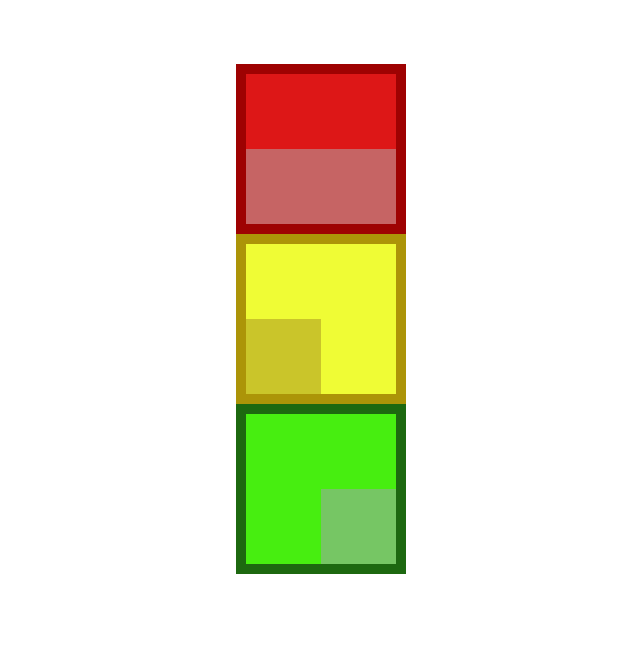
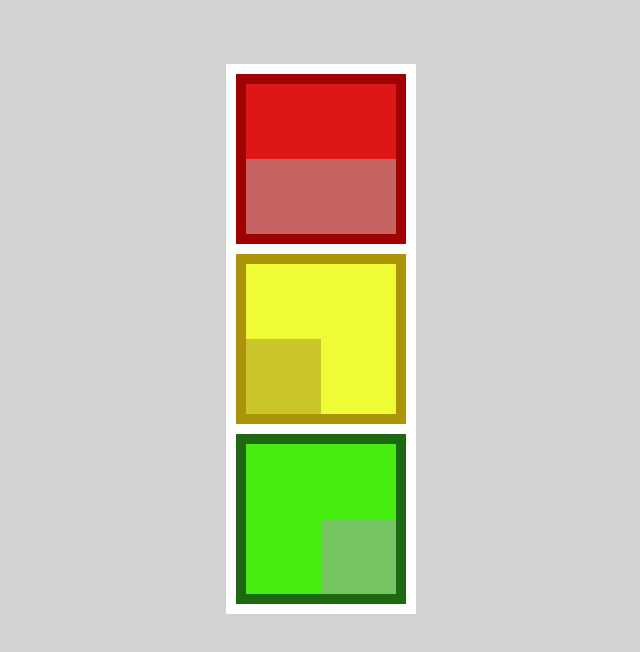
Before and after one commit to kleresjo/School-projects---Traffic-lights, a plain HTML site: page index.html in a window 1280 px wide. Shown: the whole page, without its empty margins (319-959 px from the left). Drawn offline with Linux system fonts and the light colour scheme.

Commit message:
Fixed the border

```diff
--- a/index.html
+++ b/index.html
@@ -4,10 +4,11 @@
     <meta charset="UTF-8">
     <meta name="viewport" content="width=device-width, initial-scale=1.0">
     <link rel="stylesheet" href="style.css">
-    <title>Trafic Lights</title>
+    <title>Traffic Lights</title>
 </head>
 <body>
     <div class="content">
+        <div class="borderdiv">
         <div class="box-1">
             <div class="box-1-content"></div>
         </div>
@@ -18,5 +19,6 @@
             <div class="box-3-content"></div>
         </div>
     </div>
+    </div>
 </body>
 </html>
--- a/style.css
+++ b/style.css
@@ -1,6 +1,7 @@
 body {
     margin: 0;
     padding: 0;
+    background-color: rgb(210, 210, 210);
 }
 
 .content {
@@ -10,17 +11,22 @@ body {
     align-items: center;
 }
 
+.borderdiv {
+    border: solid white 10px;
+    background-color: white;
+}
+
 .box-1 {
     box-sizing: content-box;
     width: 150px;
     height: 150px;
     border: solid 10px rgb(158, 2, 2);
     background-color: rgb(221, 23, 23);
+    margin-bottom: 10px;
 }
 
 .box-1-content {
     margin-top: 50%;
-    box-sizing: content-box;
     width: 100%;
     height: 50%;
     background-color: rgb(198, 100, 100);
@@ -32,11 +38,11 @@ body {
     height: 150px;
     border: solid 10px rgb(172, 148, 8);
     background-color: rgb(239, 252, 53);
+    margin-bottom: 10px;
 }
 
 .box-2-content {
     margin-top: 50%;
-    box-sizing: content-box;
     width: 50%;
     height: 50%;
     background-color: rgb(202, 197, 42);
@@ -53,7 +59,6 @@ body {
 .box-3-content {
     margin-top: 50%;
     margin-left: 50%;
-    box-sizing: content-box;
     width: 50%;
     height: 50%;
     background-color: rgb(118, 198, 100);
```
